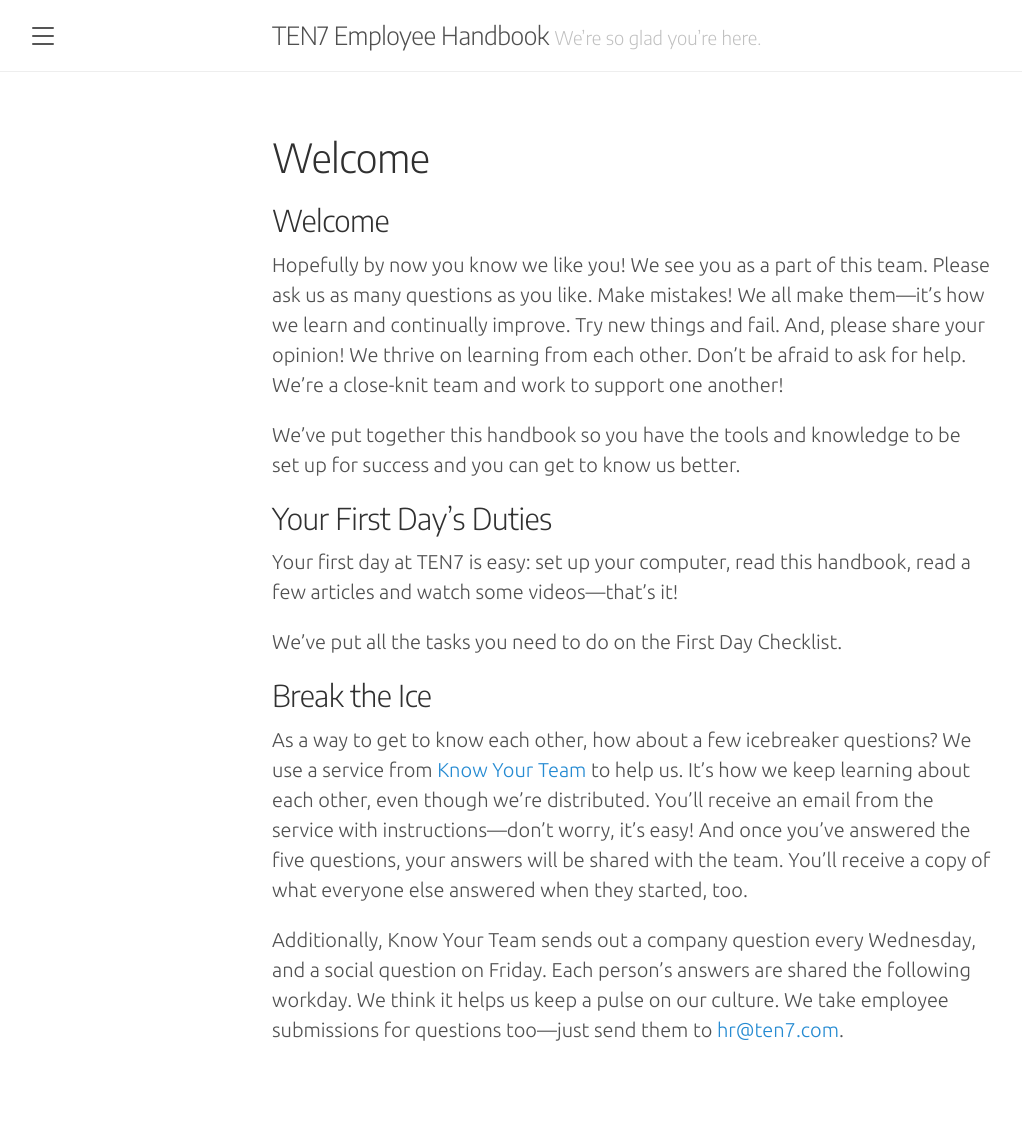
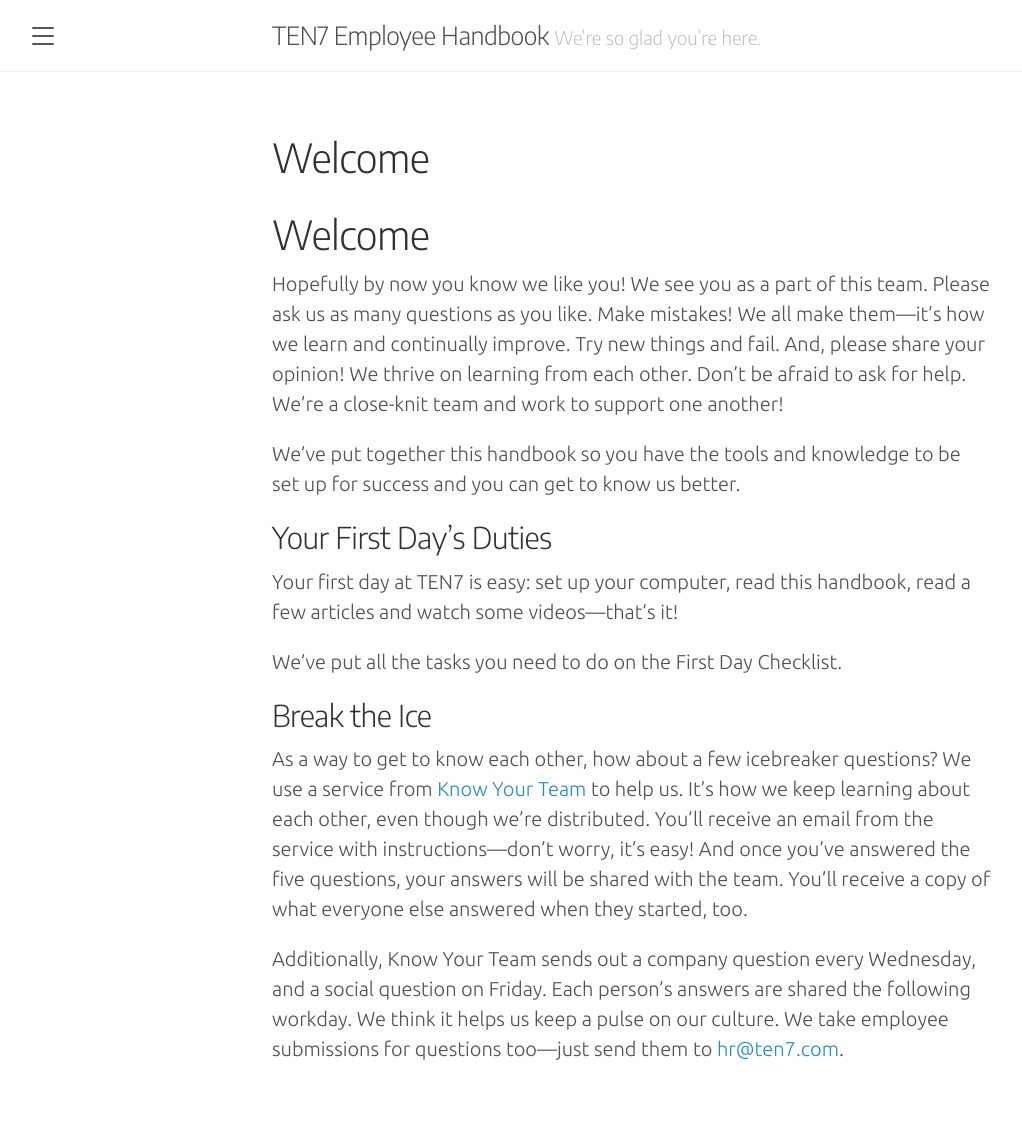
Before and after one commit to ten7/handbook.ten7.com, a Jekyll site: the page built from 010-welcome.md, in a window 1280 px wide. Shown: the whole page, without its empty margins (8-1030 px from the left). Built offline with Jekyll 4.4.1, drawn with Linux system fonts in a browser that asks for light colours; some web fonts are replaced; our own code applies the rules of GitHub Pages for plain Markdown files.

Commit message:
Title format

```diff
--- a/010-welcome.md
+++ b/010-welcome.md
@@ -1,5 +1,5 @@
 
-## Welcome
+# Welcome
 
 Hopefully by now you know we like you! We see you as a part of this team. Please ask us as many questions as you like. Make mistakes! We all make them—it’s how we learn and continually improve. Try new things and fail. And, please share your opinion! We thrive on learning from each other. Don’t be afraid to ask for help. We’re a close-knit team and work to support one another!
 
```
